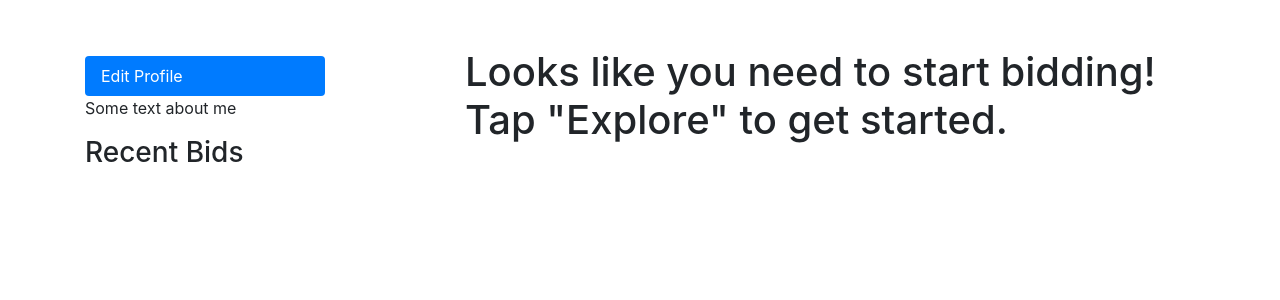
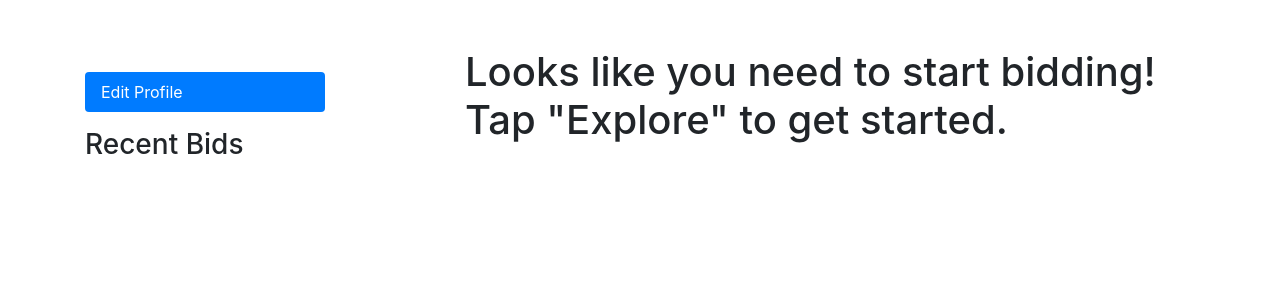
Before and after one commit to stuhops/AuctionIt, a Django app: template auctions/templates/auctions/profile.html in a window 1280 px wide. Shown: the part 76-376 px from the top of the page. Run offline with Django 3.2, Linux system fonts and the light colour scheme; the template is opened without the code that fills it, so the values that code supplies are empty; some libraries are stand-ins or nearby versions.

Commit message:
Added a margin to the edit profile button

```diff
--- a/auctions/templates/auctions/profile.html
+++ b/auctions/templates/auctions/profile.html
@@ -17,12 +17,11 @@
         <div class="side-bar">
           <h2>{{ request.user.profile.name }}</h2>
           <img class="rounded img-fluid" src="{{ request.user.profile.getImageThumbnail }}">
-          <ul class="nav nav-pills flex-column">
+          <ul class="nav nav-pills flex-column my-3">
             <li class="nav-item">
               <a class="nav-link active" href="{% url 'auctions:editProfile' %}">Edit Profile</a>
             </li>
           </ul>
-          <p>Some text about me</p>
           <h3>Recent Bids</h3>
           <ul class="nav nav-pills flex-column">
             {% for bid in recentBidList %}
```
